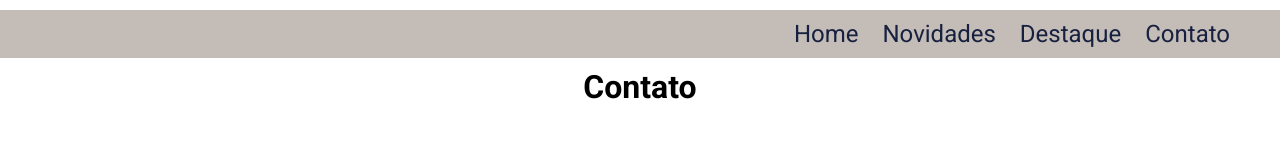
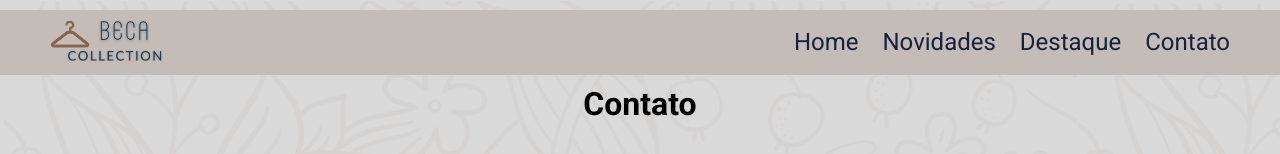
Before and after one commit to mateuscoelho07/exerciciobeca-colletion, a plain HTML site: page index.html in a window 1280 px wide. Shown: the top 154 px of the page. Drawn offline with Linux system fonts and the light colour scheme.

Commit message:
valmir top

```diff
--- a/index.html
+++ b/index.html
@@ -10,7 +10,7 @@
 <body>
     <header>
         <div class="logo">
-            <img src="assets/logo-roupa.png" alt="">
+            <img src="logo-roupa.png" alt="">
         </div>
         <div>
             <ul>
--- a/style.css
+++ b/style.css
@@ -9,7 +9,7 @@
 }
 
 body {
-background-image: url(assets/bg-2.png);
+background-image: url(bg-2.png);
 }
 
 header {
```
